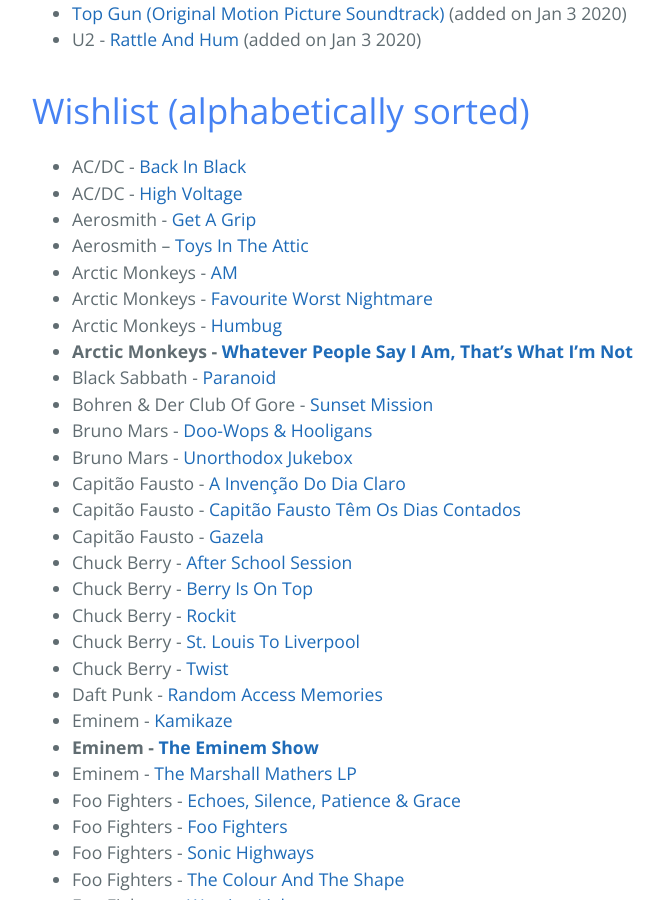
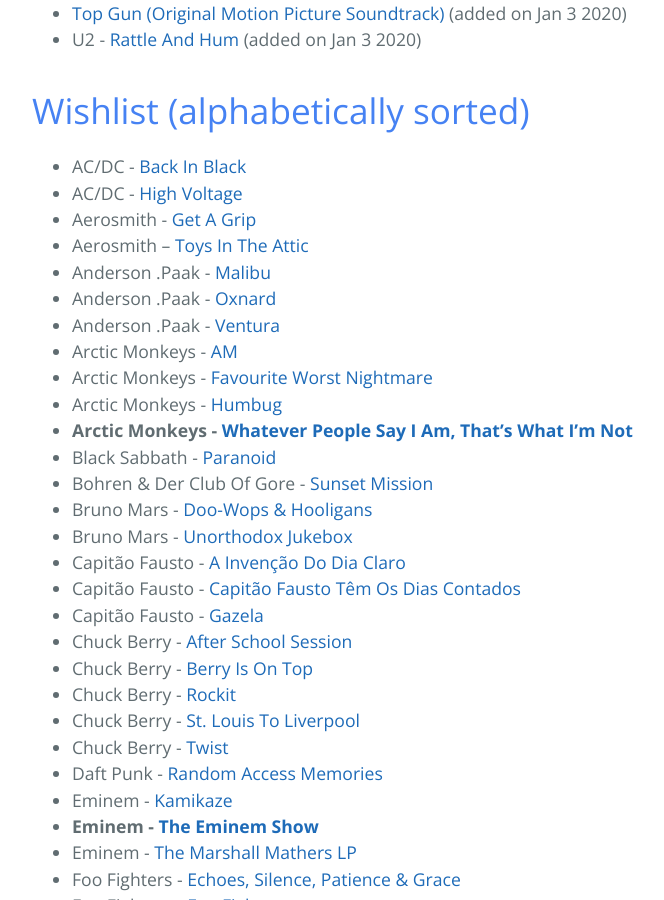
Before and after one commit to andrelago13/andrelago13.github.io, a Jekyll site: the page built from records.md, in a window 1280 px wide and 900 px high, scrolled down 986 px. Shown: the whole window, without its empty margins (192-856 px from the left). Built offline with Jekyll 4.4.1, drawn with Linux system fonts in a browser that asks for light colours.

Commit message:
Update records.md

```diff
--- a/records.md
+++ b/records.md
@@ -34,6 +34,9 @@
 * AC/DC - [High Voltage](https://www.discogs.com/ACDC-High-Voltage/master/8437)
 * Aerosmith - [Get A Grip](https://www.discogs.com/Aerosmith-Get-A-Grip/master/37273)
 * Aerosmith – [Toys In The Attic](https://www.discogs.com/Aerosmith-Toys-In-The-Attic/master/36627)
+* Anderson .Paak - [Malibu](https://www.discogs.com/Anderson-Paak-Malibu/master/947169)
+* Anderson .Paak - [Oxnard](https://www.discogs.com/Anderson-Paak-Oxnard/master/1486688)
+* Anderson .Paak - [Ventura](https://www.discogs.com/Anderson-Paak-Ventura/master/1532286)
 * Arctic Monkeys - [AM](https://www.discogs.com/Arctic-Monkeys-AM/master/593987)
 * Arctic Monkeys - [Favourite Worst Nightmare](https://www.discogs.com/Arctic-Monkeys-Favourite-Worst-Nightmare-instrumentals/master/69774)
 * Arctic Monkeys - [Humbug](https://www.discogs.com/Arctic-Monkeys-Humbug/master/172482)
```
